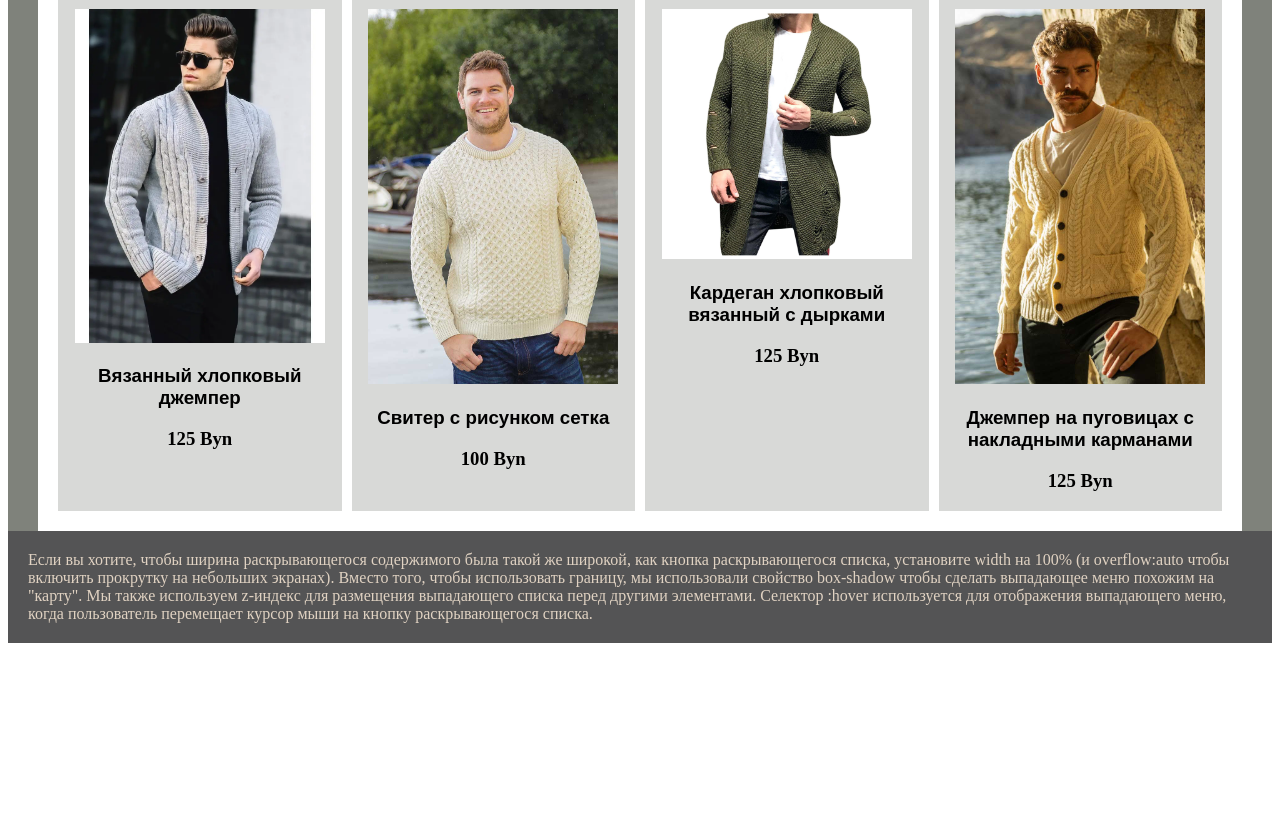
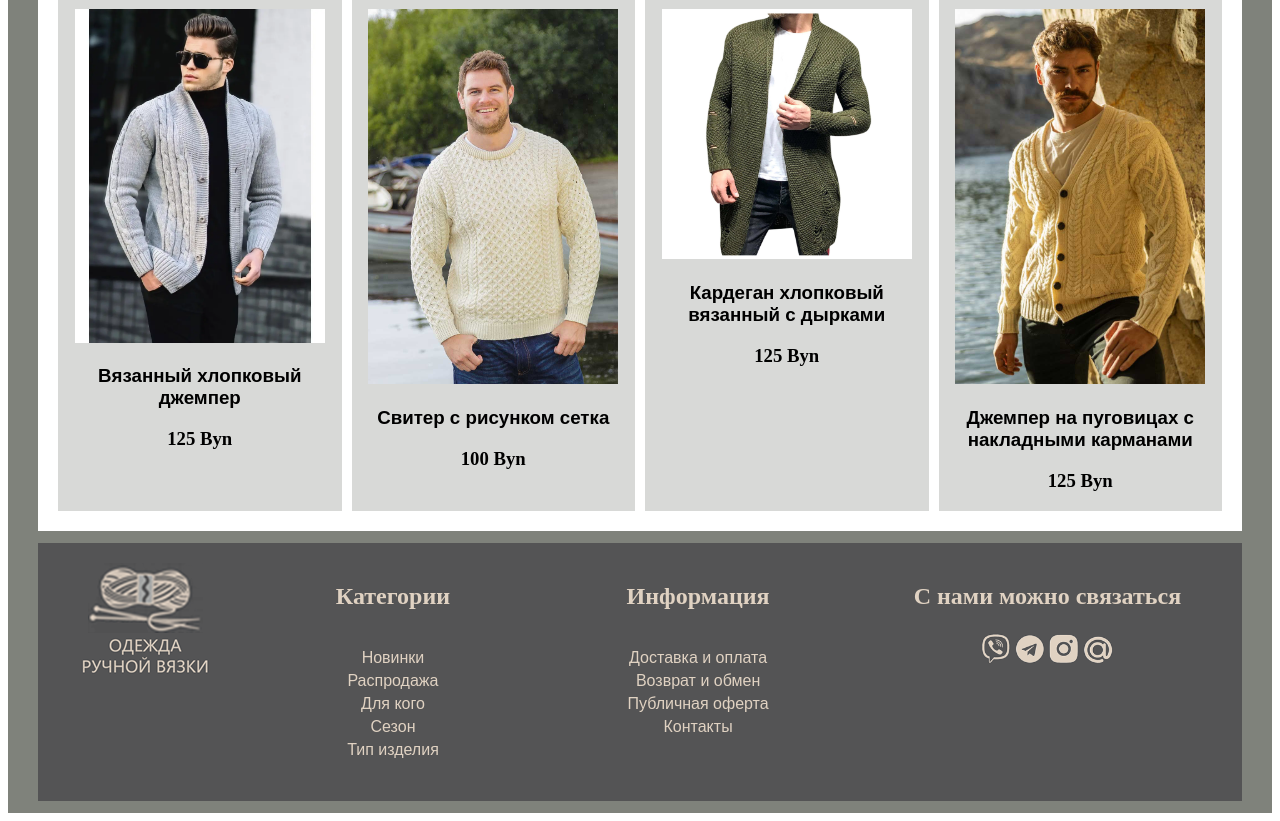
Before and after one commit to kazubovich-tatyana/online_shop_pet_project, a Django app: page / in a window 1280 px wide. Shown: the part 2238-3059 px from the top of the page. Before the commit the page ends 2881 px from the top, so only its background shows below. Run offline with Django 5.2, Linux system fonts and the light colour scheme; data comes from the database, SQL or seed files in the repository.

Commit message:
create footer

```diff
--- a/onlineshop/goods/static/goods/css/style.css
+++ b/onlineshop/goods/static/goods/css/style.css
@@ -151,7 +151,6 @@ a h1 {
     color: #B02E2E;
 }
 
-}
 .footer {
 	background-color: #7F827B;
 	min-width: 100vh;
@@ -159,8 +158,43 @@ a h1 {
 	padding-right: 30px;
 }
 .footer_menu {
+    display: grid;
+	grid-template-columns: 15% auto auto 30% ;
+	gap: 30px;
+	margin-top: 1%;
+	padding: 20px;
 	background-color: #545455;
 	color: #E0D2C2;
 	margin-bottom: 1%;
-	padding: 20px;
 }
+.footer_menu div {
+    text-align: center;
+}
+.footer_menu div ul {
+    padding-left: 0px;
+}
+ul .footer_links {
+    list-style-type: none;
+    padding-bottom:5px;
+    padding-left: 0px;
+    margin-left: 0px;
+}
+.footer_menu .logo_name {
+    text-align: center;
+}
+.footer_menu .logo_name a {
+    display: inline-block;
+    place-items: center;
+
+}
+.footer_links_container {
+    display: grid;
+    grid-template-rows: 30% 1fr ;
+	gap: 5px;
+	padding: 0px;
+	margin: 0px;
+
+}
+.footer_context img {
+    width: 30px;
+}
--- a/onlineshop/goods/templates/goods/base.html
+++ b/onlineshop/goods/templates/goods/base.html
@@ -36,8 +36,43 @@
 		</div>
 
 		<div class='footer'>
-			<div class='footer_menu'>Если вы хотите, чтобы ширина раскрывающегося содержимого была такой же широкой, как кнопка раскрывающегося списка, установите width на 100% (и overflow:auto чтобы включить прокрутку на небольших экранах). Вместо того, чтобы использовать границу, мы использовали свойство box-shadow чтобы сделать выпадающее меню похожим на "карту". Мы также используем z-индекс для размещения выпадающего списка перед другими элементами.
-			Cелектор :hover используется для отображения выпадающего меню, когда пользователь перемещает курсор мыши на кнопку раскрывающегося списка.
+			<div class='footer_menu'>
+				<div class='logo_name'>
+					<a href='{% url "home" %}'><img src="{% static 'goods/images/logo.png' %}"></a>
+					<a href='{% url "home" %}'><img src="{% static 'goods/images/site_name_footer.png' %}"></a>
+				</div>
+				<div class="footer_links_container">
+					<div class="headline"><h2>Категории</h2></div>
+					{% get_category_dict as category %}
+					<div class="footer_context">
+						<ul>
+							{% for cat in category %}
+							<li class="footer_links"><a href="{% url 'show_category' cat.slug %}">{{cat.name}}</a></li>
+							{% endfor%}
+							</ul>
+					</div>
+				</div>
+				<div class="footer_links_container">
+					<div class="headline"><h2>Информация</h2></div>
+					<div class="footer_context">
+						{% get_secondary_footer_menu as inf_cat %}
+						<ul>
+							{% for i in inf_cat %}
+							<li class="footer_links"><a href="#">{{i.name}}</a></li>
+							{% endfor %}
+						</ul>
+					</div>
+				</div>
+				<div class="footer_links_container">
+					<div class="headline"><h2> С нами можно связаться </h2></div>
+					<div class="footer_context">
+						<a href ='https://msng.link/o?375296491208=vi' target="_blank" rel="noopener noreferrer"><img src = "{% static 'goods/images/viber.png' %}"></a>
+						<a href ='https://msng.link/o?@kazubovich=tg' target="_blank" rel="noopener noreferrer"><img src = "{% static 'goods/images/telegram.png' %}"></a>
+						<a href ='https://instagram.com' target="_blank" rel="noopener noreferrer"><img src = "{% static 'goods/images/instagram.png' %}"></a>
+						<a href ='#'><img src = "{% static 'goods/images/mail.png' %}"></a>
+					</div>
+
+				</div>
 			</div>
 		</div>
 	</div>
--- a/onlineshop/goods/templatetags/goods_tags.py
+++ b/onlineshop/goods/templatetags/goods_tags.py
@@ -4,7 +4,7 @@ from goods.models import SexCategory, SeasonCategory, TypeCategory
 register = template.Library()
 
 @register.inclusion_tag('goods/main_menu.html')
-def create_main_menu():
+def create_main_menu()->dict:
 
     sex_podcat = SexCategory.objects.all()
     sex_podcat = [{'name': i.sex, 'slug': i.slug} for i in sex_podcat]
@@ -20,3 +20,20 @@ def create_main_menu():
                      {'name':'Сезон', 'slug':'season','podcats':season_podcat},
                      {'name':'Тип изделия', 'slug':'type','podcats':type_podcat},]
     return {'category_dict':category_dict}
+
+@register.simple_tag
+def get_category_dict()->list[dict]:
+    category_dict = [{'name': 'Новинки', 'slug': 'new'},
+                     {'name': 'Распродажа', 'slug': 'sale'},
+                     {'name': 'Для кого', 'slug': 'sex'},
+                     {'name': 'Сезон', 'slug': 'season'},
+                     {'name': 'Тип изделия', 'slug': 'type'}]
+    return category_dict
+
+@register.simple_tag
+def get_secondary_footer_menu()->dict:
+    secondary_menu = [{'name': 'Доставка и оплата', 'url_name':'delivery_inf'},
+                      {'name': 'Возврат и обмен', 'url_name':'exchange_inf'},
+                      {'name': 'Публичная оферта', 'url_name':'publish_oferta'},
+                      {'name': 'Контакты', 'url_name':'contacts'}]
+    return secondary_menu
```
Also changed, not shown: onlineshop/goods/static/goods/images/instagram.png (added), onlineshop/goods/static/goods/images/mail.png (added), onlineshop/goods/static/goods/images/site_name_footer.png (added), onlineshop/goods/static/goods/images/telegram.png (added), onlineshop/goods/static/goods/images/test_img.gif (deleted), onlineshop/goods/static/goods/images/viber.png (added).
